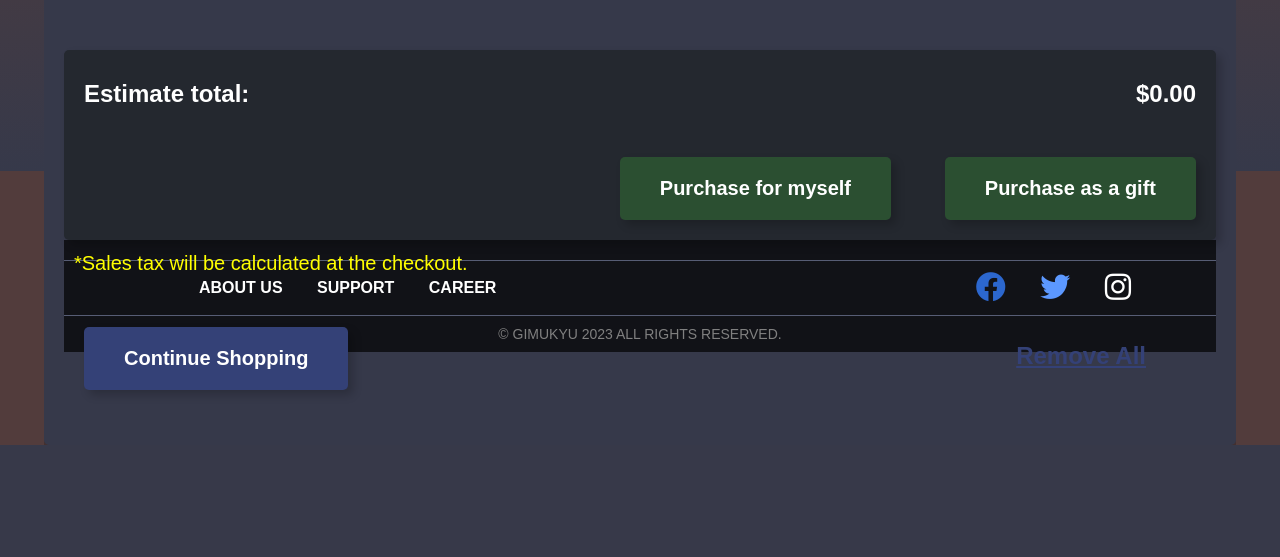
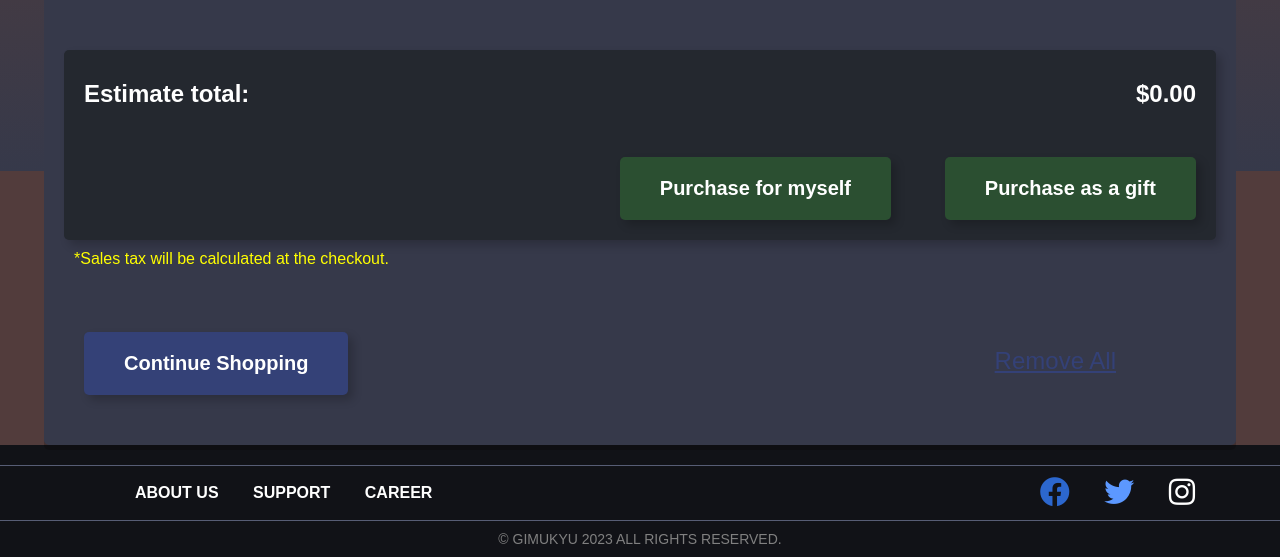
Before and after one commit to KimberlyJFlores/gemukyu.github.io, a Django app: page /shoppingCart/ in a window 1280 px wide. Shown: the part 629-1186 px from the top of the page. Before the commit the page ends 1074 px from the top, so only its background shows below. Run offline with Django 4.2, Linux system fonts and the light colour scheme; data that the repository does not hold is empty.

Commit message:
Fixed some html issues with containers and footer

```diff
--- a/Gemukyu_App/static/shoppingCart.css
+++ b/Gemukyu_App/static/shoppingCart.css
@@ -168,8 +168,7 @@ html, body {
     color: yellow;
     position: absolute;
     font-weight: lighter;
-    bottom: -45px;
-    left: 0px;
+    left: 20px;
     padding: 10px;
   }
 
@@ -178,8 +177,8 @@ html, body {
     position: absolute;
     border-radius: 5px;
     box-shadow: 5px 5px 10px rgba(0, 0, 0, 0.2); /* Adds shadows for depth */
-    bottom: -150px;
-    left: 20px;
+    bottom: 50px;
+    left: 40px;
     padding: 20px 40px;
     background-color: #344177; /* blue background, white text */
     color: white;
@@ -196,7 +195,7 @@ html, body {
     color: #344177;
     position: absolute;
     font-size:x-large;
-    bottom: -150px;
-    right: 50px;
+    bottom: 50px;
+    right: 100px;
     padding: 20px;
   }
--- a/Gemukyu_App/templates/shoppingCart.html
+++ b/Gemukyu_App/templates/shoppingCart.html
@@ -36,16 +36,17 @@
         <div class="total-item">
             <div class="top-left">
                 Estimate total:
-              </div>
-              <div class="top-right">
+            </div>
+            <div class="top-right">
                 $0.00
-              </div>
+            </div>
               <button class="purchase-gift-button">
                 Purchase as a gift
               </button>
               <button class="purchase-self-button">
                 Purchase for myself
               </button>
+        </div>
         <div class="sales-tax-notice">
             *Sales tax will be calculated at the checkout.
         </div>
@@ -54,7 +55,6 @@
         <a href="#" class="remove-all-link">Remove All</a>
 
     </div>
-
+    {% include "footer.html" %}
 </body>
-{% include "footer.html" %}
 </html>
```
